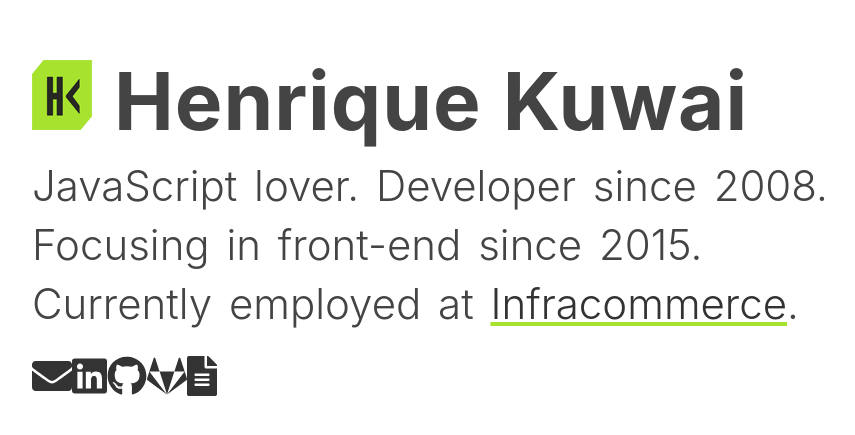
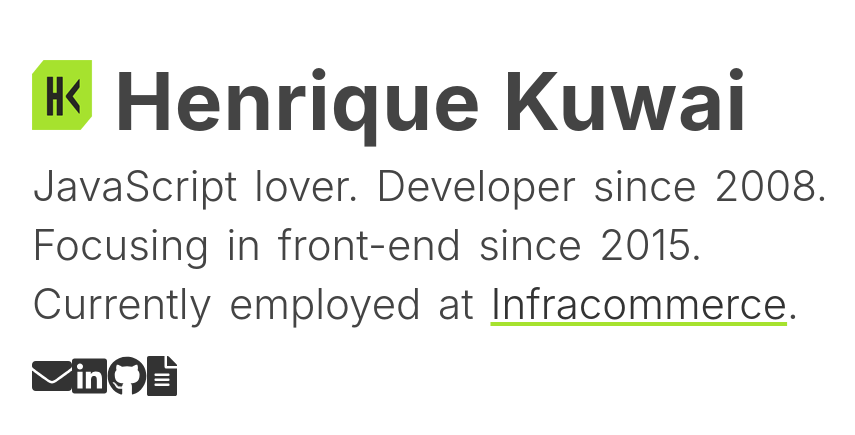
Before and after one commit to Rikezenho/portfolio, a Nuxt app: page / in a window 1280 px wide. Shown: the part 175-610 px from the top of the page, without its empty margins (96-951 px from the left). Built offline with nearby package versions, Linux system fonts and the light colour scheme; a web font is replaced by a local one.

Commit message:
Removing gitlab (i'll use only private projects)

```diff
--- a/pages/cv.vue
+++ b/pages/cv.vue
@@ -97,7 +97,7 @@
         <div
           v-if="!!repository"
           class="additional-info gitlab-info">
-          <font-awesome-icon :icon="['fab', 'gitlab']" />
+          <font-awesome-icon :icon="['fab', 'github']" />
           Código-fonte do currículo:
           <a
             :href="repository"
--- a/pages/index.vue
+++ b/pages/index.vue
@@ -34,11 +34,6 @@
             title="Github">
             <font-awesome-icon :icon="['fab', 'github']" />
           </a>
-          <a
-            :href="contacts.gitlab"
-            title="Gitlab">
-            <font-awesome-icon :icon="['fab', 'gitlab']" />
-          </a>
           <nuxt-link
             to="/cv"
             title="Full resumeé (CV)">
```
